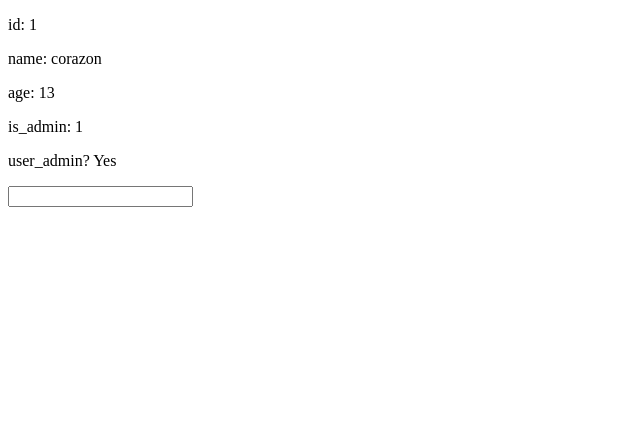
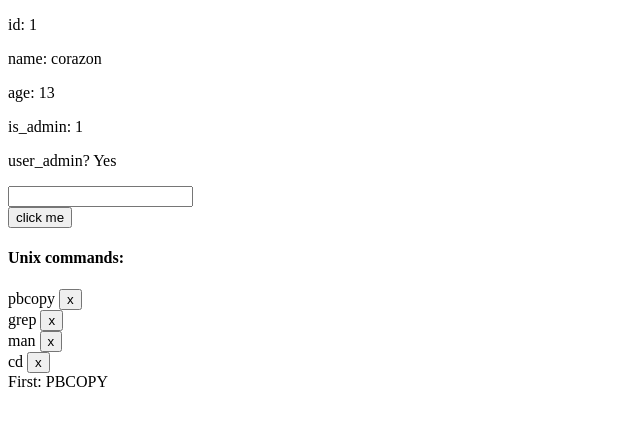
Before and after one commit to qstrikecorazon/vue-playground, a Vue app: page / in a window 1280 px wide. Shown: the top 426 px of the page, without its empty margins (0-640 px from the left). Built offline with nearby package versions, Linux system fonts and the light colour scheme.

Commit message:
simple array mutation pinia.

```diff
--- /dev/null
+++ b/src/stores/items.ts
@@ -0,0 +1,36 @@
+import { defineStore } from 'pinia'
+import _ from 'lodash'
+
+type item = string | undefined;
+
+interface State {
+    items: item[]
+}
+
+export const useItemsStore = defineStore('items', {
+    state: (): State => ({
+        items: ['pbcopy', 'grep', 'man', 'cd'] // unix commands
+    }),
+
+    getters: {
+        getFirstItem(): item {
+            return this.items[0]
+        },
+
+        getUppercasedFirstItem(): item {
+            return _.toUpper(this.getFirstItem)
+        }
+    },
+
+    actions: {
+        addItem(item: item) {
+            this.items.push(item)
+        },
+
+        removeItem(item: item) {
+            const index = _.findIndex(this.items, i => _.isEqual(i, item))
+
+            if (index > -1) this.items.splice(index, 1)
+        },
+    }
+})
--- a/src/views/Home.vue
+++ b/src/views/Home.vue
@@ -1,10 +1,12 @@
 <script setup lang="ts">
-import { ref, onMounted } from 'vue'
+import { onMounted } from 'vue'
 import { useCapitalizeText } from '@/composables/capitalize-text'
 import { useUserStore } from '@/stores/user'
+import { useItemsStore } from '@/stores/items'
 
 const { text, capitalizeText } = useCapitalizeText()
 const userStore = useUserStore();
+const itemsStore = useItemsStore();
 
 onMounted(() => {
     setTimeout(() => {
@@ -30,4 +32,21 @@ onMounted(() => {
     <div>
         <input type="text" v-model="text" />
     </div>
+    <div>
+        <button @click="userStore.$reset()">click me</button>
+    </div>
+
+    <div v-if="itemsStore.items.length">
+        <h4>Unix commands:</h4>
+        <div v-for="(item, i) in itemsStore.items" :key="i">
+            {{ item }} <span><button @click="itemsStore.removeItem(item)">x</button></span>
+        </div>
+    </div>
+    <div v-else>
+        <button @click="itemsStore.$reset()">reset</button>
+    </div>
+
+    <div>
+        First: {{ itemsStore.getUppercasedFirstItem }}
+    </div>
 </template>
```
